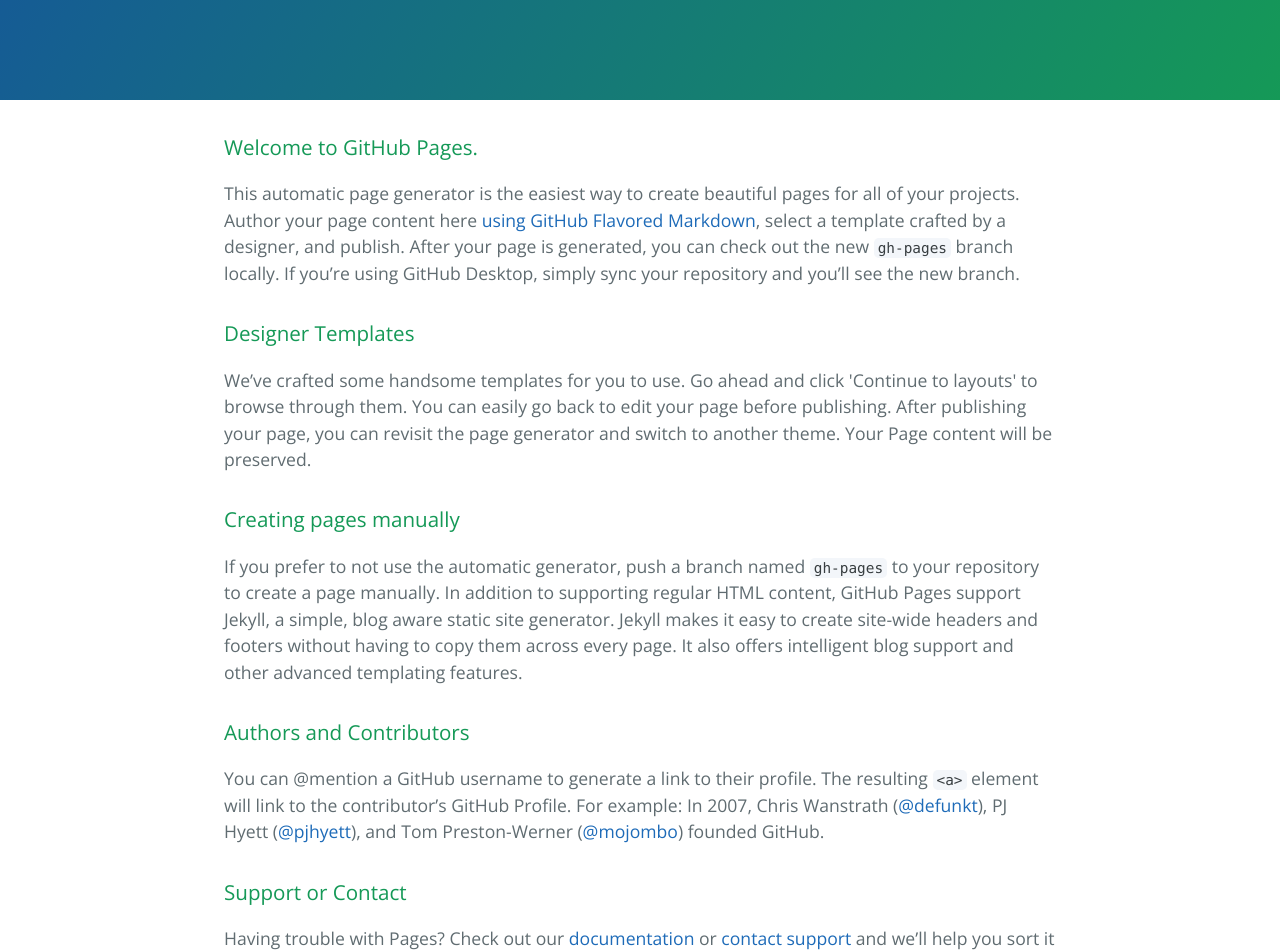
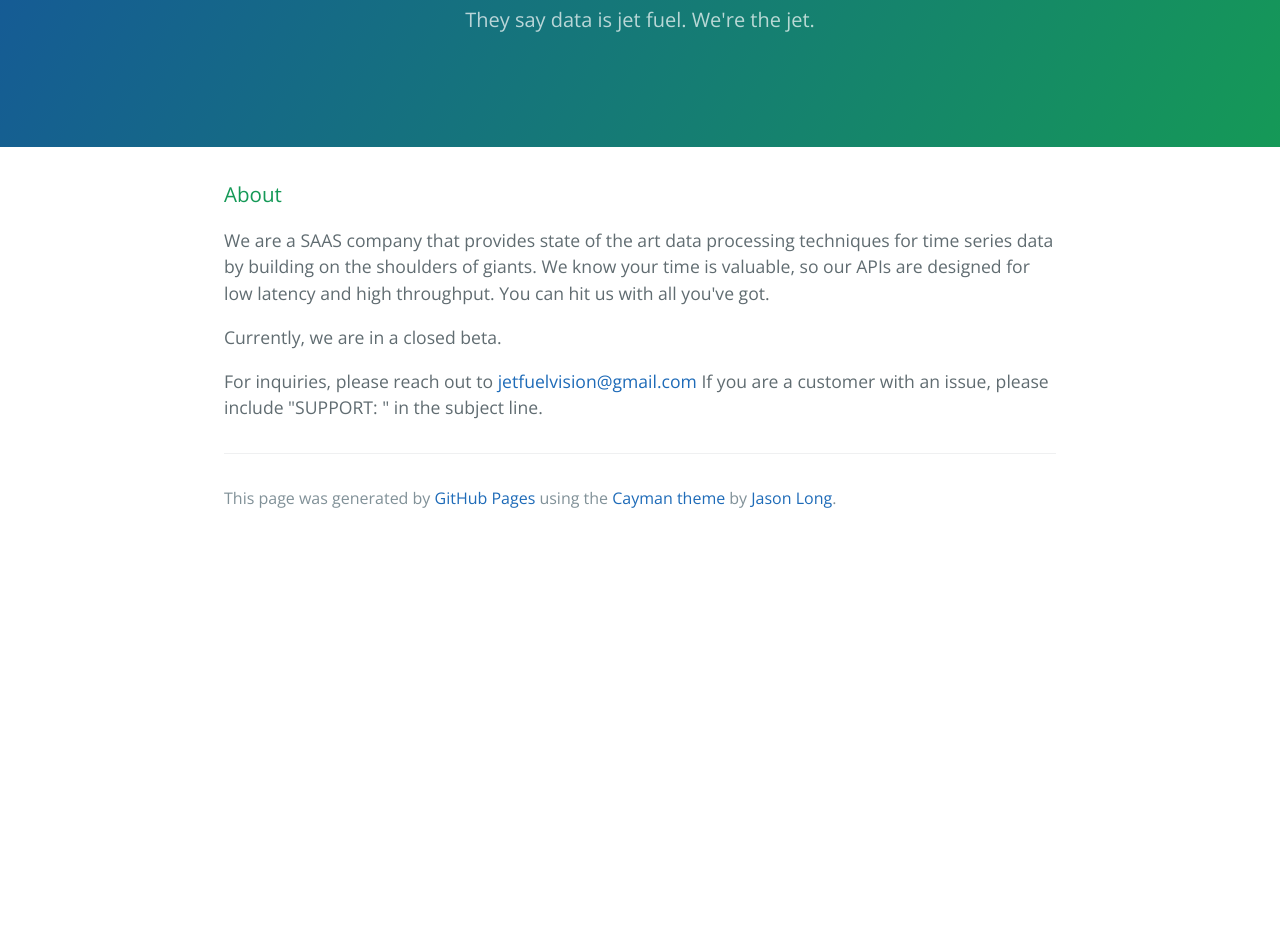
Before and after one commit to JetFuelVision/JetFuelVision, a plain HTML site: page index.html in a window 1280 px wide. Shown: the part 170-1122 px from the top of the page. After the commit the page ends 800 px from the top, so only its background shows below. Drawn offline with nearby package versions, Linux system fonts and the light colour scheme.

Commit message:
Replace master branch with page content via GitHub

```diff
--- a/index.html
+++ b/index.html
@@ -2,7 +2,7 @@
 <html lang="en-us">
   <head>
     <meta charset="UTF-8">
-    <title>Jetfuelvision.GitHub.io by JetFuelVision</title>
+    <title>Jetfuelvision by JetFuelVision</title>
     <meta name="viewport" content="width=device-width, initial-scale=1">
     <link rel="stylesheet" type="text/css" href="stylesheets/normalize.css" media="screen">
     <link href='https://fonts.googleapis.com/css?family=Open+Sans:400,700' rel='stylesheet' type='text/css'>
@@ -11,35 +11,20 @@
   </head>
   <body>
     <section class="page-header">
-      <h1 class="project-name">Jetfuelvision.GitHub.io</h1>
-      <h2 class="project-tagline"></h2>
+      <h1 class="project-name">Jetfuelvision</h1>
+      <h2 class="project-tagline">They say data is jet fuel. We&#39;re the jet. </h2>
     </section>
 
     <section class="main-content">
       <h3>
-<a id="welcome-to-github-pages" class="anchor" href="#welcome-to-github-pages" aria-hidden="true"><span aria-hidden="true" class="octicon octicon-link"></span></a>Welcome to GitHub Pages.</h3>
+<a id="about" class="anchor" href="#about" aria-hidden="true"><span aria-hidden="true" class="octicon octicon-link"></span></a>About</h3>
 
-<p>This automatic page generator is the easiest way to create beautiful pages for all of your projects. Author your page content here <a href="https://guides.github.com/features/mastering-markdown/">using GitHub Flavored Markdown</a>, select a template crafted by a designer, and publish. After your page is generated, you can check out the new <code>gh-pages</code> branch locally. If you’re using GitHub Desktop, simply sync your repository and you’ll see the new branch.</p>
+<p>We are a SAAS company that provides state of the art data processing techniques for time series data by building on the shoulders of giants. We know your time is valuable, so our APIs are designed for low latency and high throughput. You can hit us with all you've got.</p>
 
-<h3>
-<a id="designer-templates" class="anchor" href="#designer-templates" aria-hidden="true"><span aria-hidden="true" class="octicon octicon-link"></span></a>Designer Templates</h3>
+<p>Currently, we are in a closed beta. </p>
 
-<p>We’ve crafted some handsome templates for you to use. Go ahead and click 'Continue to layouts' to browse through them. You can easily go back to edit your page before publishing. After publishing your page, you can revisit the page generator and switch to another theme. Your Page content will be preserved.</p>
-
-<h3>
-<a id="creating-pages-manually" class="anchor" href="#creating-pages-manually" aria-hidden="true"><span aria-hidden="true" class="octicon octicon-link"></span></a>Creating pages manually</h3>
-
-<p>If you prefer to not use the automatic generator, push a branch named <code>gh-pages</code> to your repository to create a page manually. In addition to supporting regular HTML content, GitHub Pages support Jekyll, a simple, blog aware static site generator. Jekyll makes it easy to create site-wide headers and footers without having to copy them across every page. It also offers intelligent blog support and other advanced templating features.</p>
-
-<h3>
-<a id="authors-and-contributors" class="anchor" href="#authors-and-contributors" aria-hidden="true"><span aria-hidden="true" class="octicon octicon-link"></span></a>Authors and Contributors</h3>
-
-<p>You can @mention a GitHub username to generate a link to their profile. The resulting <code>&lt;a&gt;</code> element will link to the contributor’s GitHub Profile. For example: In 2007, Chris Wanstrath (<a href="https://github.com/defunkt" class="user-mention">@defunkt</a>), PJ Hyett (<a href="https://github.com/pjhyett" class="user-mention">@pjhyett</a>), and Tom Preston-Werner (<a href="https://github.com/mojombo" class="user-mention">@mojombo</a>) founded GitHub.</p>
-
-<h3>
-<a id="support-or-contact" class="anchor" href="#support-or-contact" aria-hidden="true"><span aria-hidden="true" class="octicon octicon-link"></span></a>Support or Contact</h3>
-
-<p>Having trouble with Pages? Check out our <a href="https://help.github.com/pages">documentation</a> or <a href="https://github.com/contact">contact support</a> and we’ll help you sort it out.</p>
+<p>For inquiries, please reach out to <a href="mailto:jetfuelvision@gmail.com">jetfuelvision@gmail.com</a>
+If you are a customer with an issue, please include "SUPPORT: " in the subject line. </p>
 
       <footer class="site-footer">
 
```
Also changed, not shown: params.json (+3 -3 lines).
